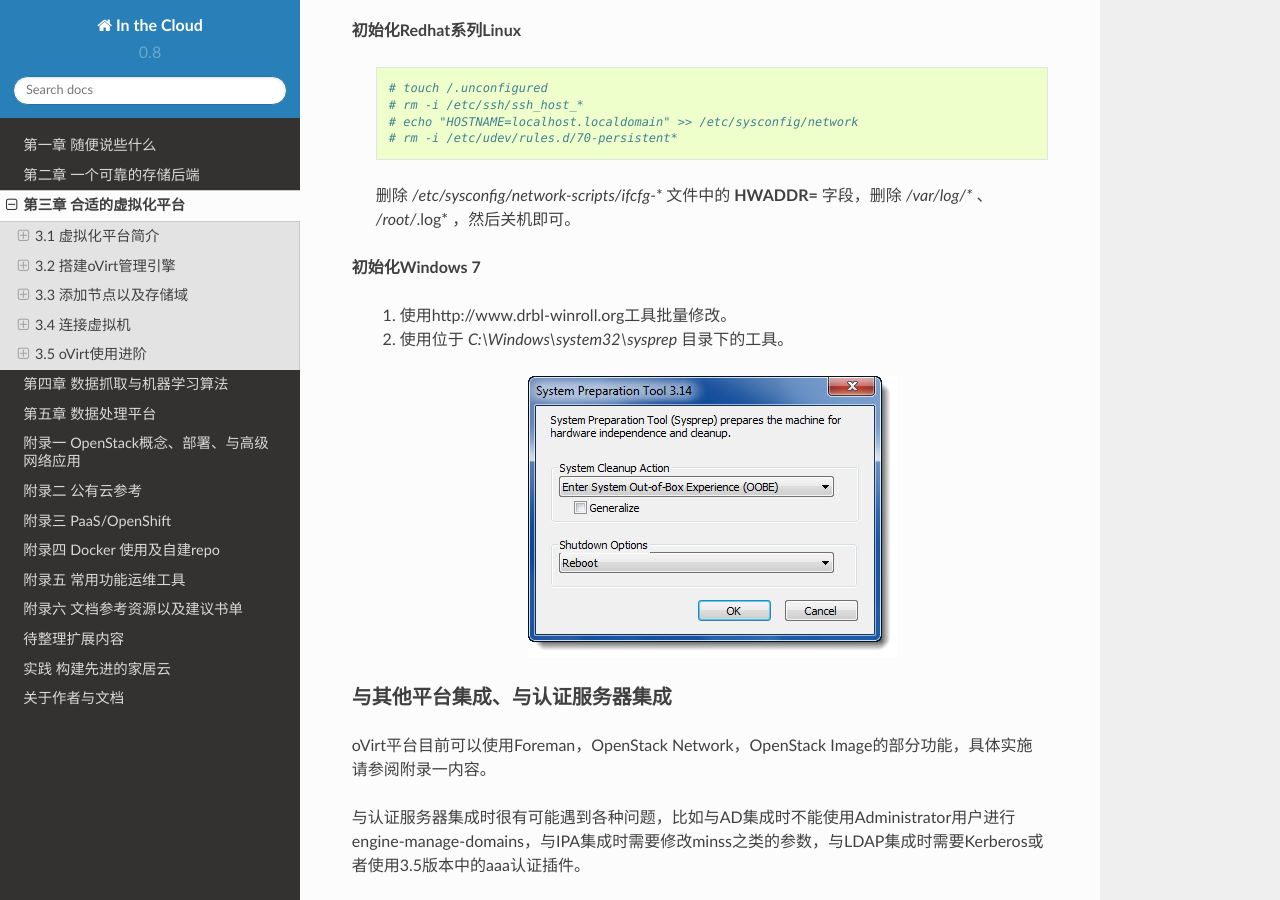
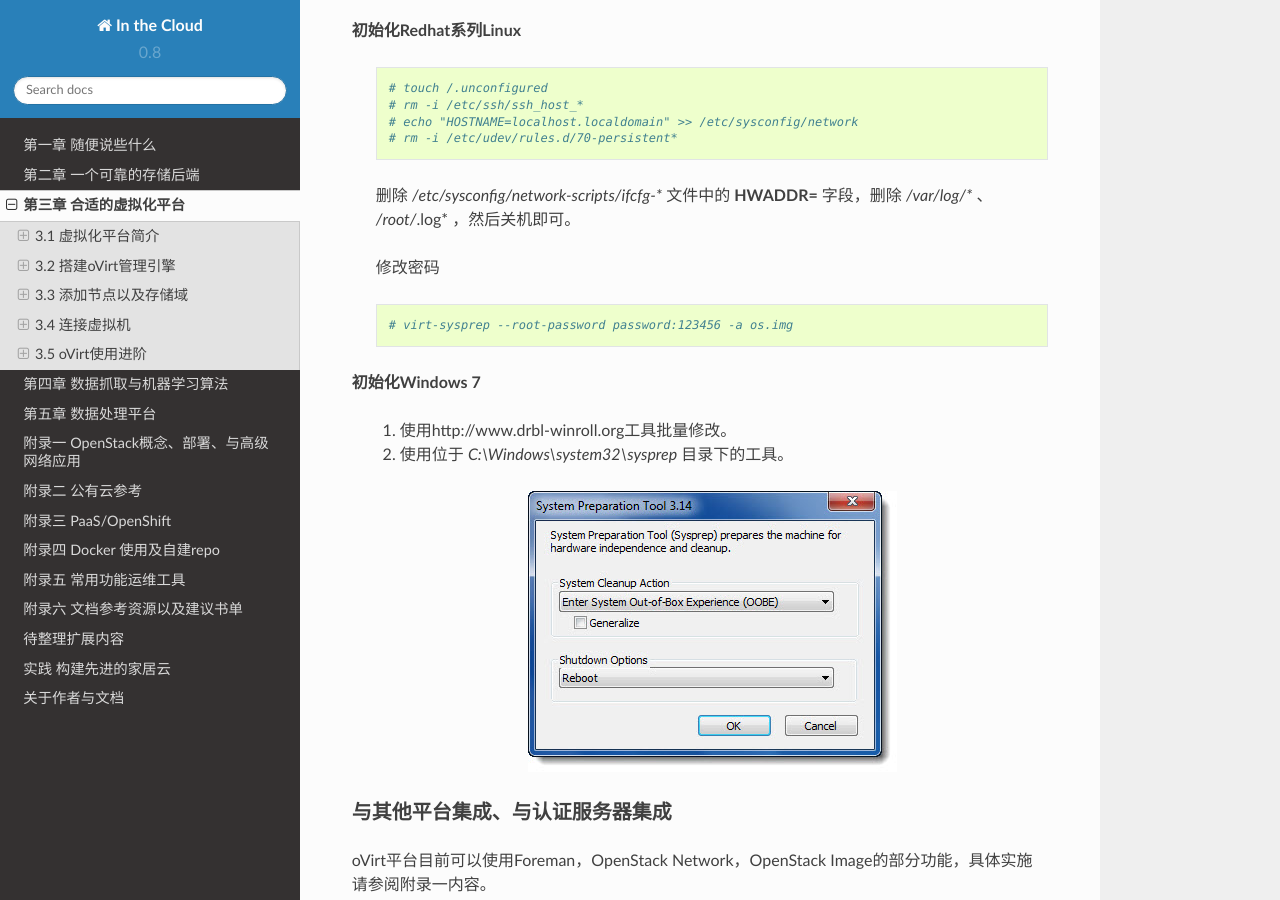
Before and after one commit to lofyer/InTheCloud, a Sphinx documentation site: the page built from source/posts/ch03.rst, in a window 1280 px wide and 900 px high, scrolled down 26716 px. Built offline with Sphinx 7.4.7 and the Read the Docs theme 2.0.0, drawn with Linux system fonts in a browser that asks for light colours; formulas are drawn with MathJax 3.

Commit message:
katello virt-sysprep

```diff
--- a/source/posts/appendix05.rst
+++ b/source/posts/appendix05.rst
@@ -4,6 +4,10 @@
 
 -----------------
 Foreman 部署指导
+-----------------
+
+-----------------
+Katello 部署指导
 -----------------
 
 -------------
--- a/source/posts/ch03.rst
+++ b/source/posts/ch03.rst
@@ -1139,9 +1139,16 @@ UI 插件
 
     删除 */etc/sysconfig/network-scripts/ifcfg-** 文件中的 **HWADDR=** 字段，删除 */var/log/** 、 */root/*.log* ，然后关机即可。
 
+    修改密码
+
+    .. code::
+
+        # virt-sysprep --root-password password:123456 -a os.img
+
 **初始化Windows 7**
 
     1. 使用http://www.drbl-winroll.org工具批量修改。
+
     2. 使用位于 *C:\\Windows\\system32\\sysprep* 目录下的工具。
 
     .. image:: ../images/03-10.jpg
```
